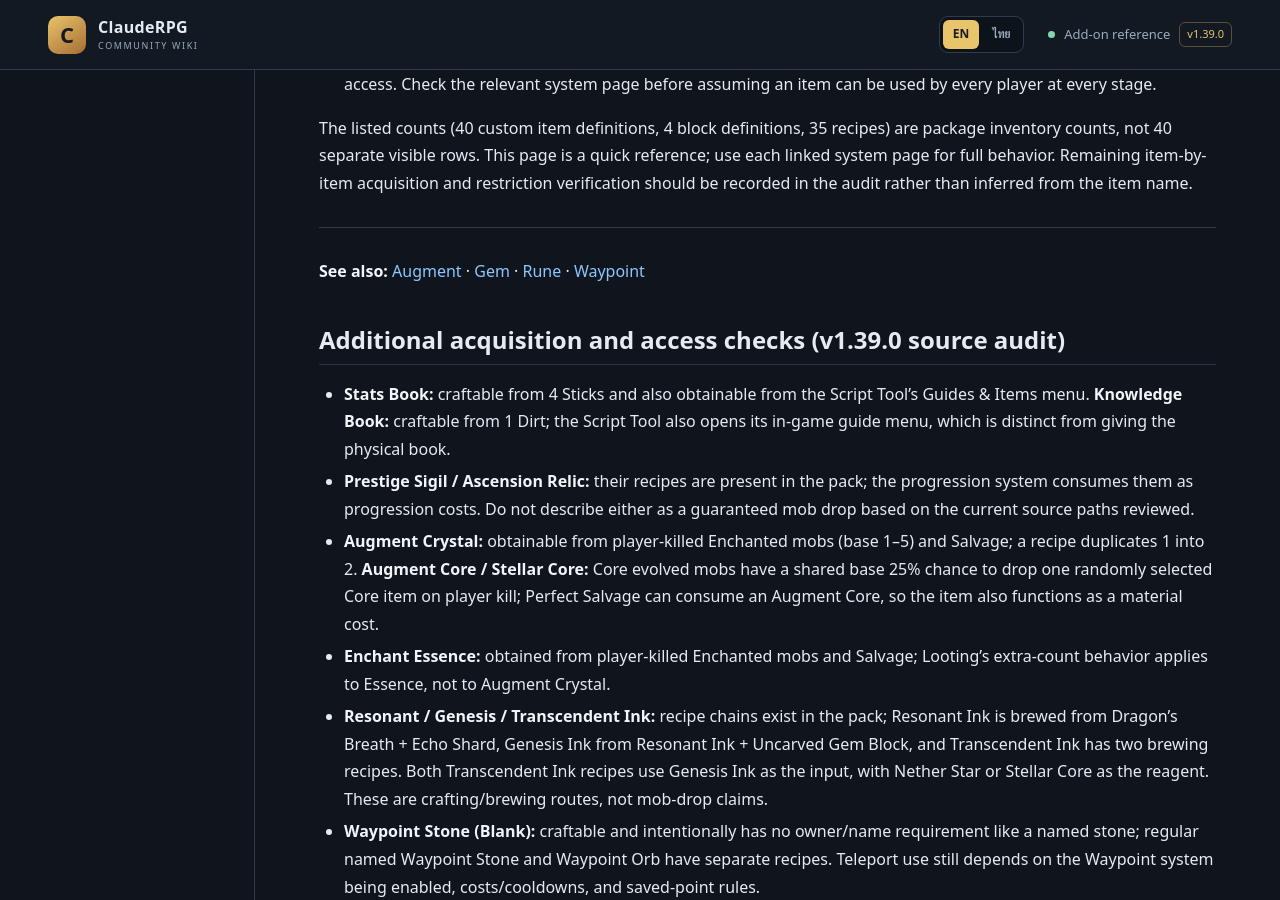
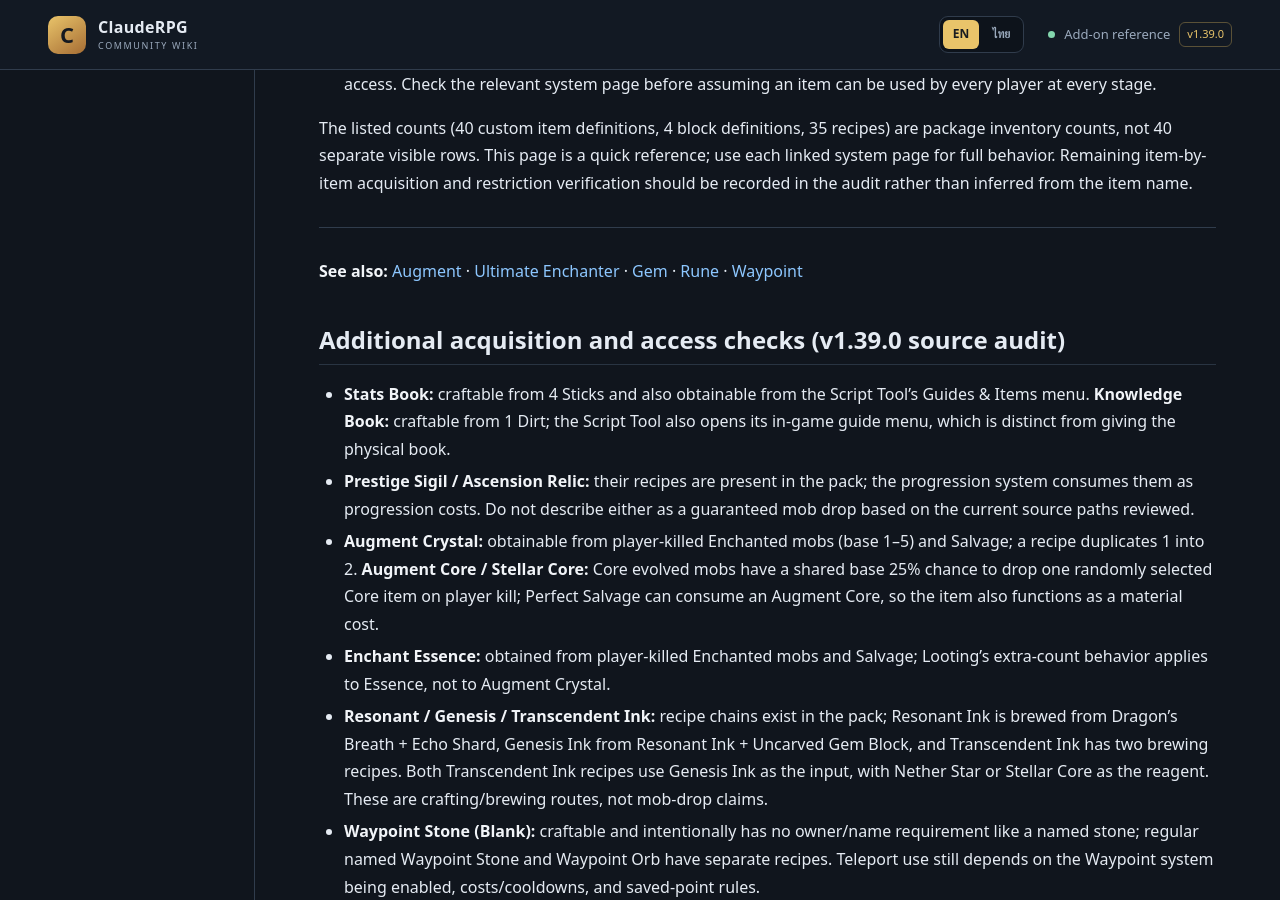
Before and after one commit to miniTorch25/ClaudeRPG-Wiki-V2, a Jekyll site: the page built from Items.md, in a window 1280 px wide and 900 px high, scrolled down 6053 px. Built offline with Jekyll 4.4.1, drawn with Linux system fonts in a browser that asks for light colours; our own code applies the rules of GitHub Pages for plain Markdown files.

Commit message:
Docs: link Ultimate Enchanter guide in Items.md

```diff
--- a/Items.md
+++ b/Items.md
@@ -99,7 +99,7 @@ The listed counts (40 custom item definitions, 4 block definitions, 35 recipes)
 
 ---
 
-**See also:** [Augment](Augment) · [Gem](Gem) · [Rune](Rune) · [Waypoint](Exploration)
+**See also:** [Augment](Augment) · [Ultimate Enchanter](Ultimate-Enchanter) · [Gem](Gem) · [Rune](Rune) · [Waypoint](Exploration)
 
 
 
```
